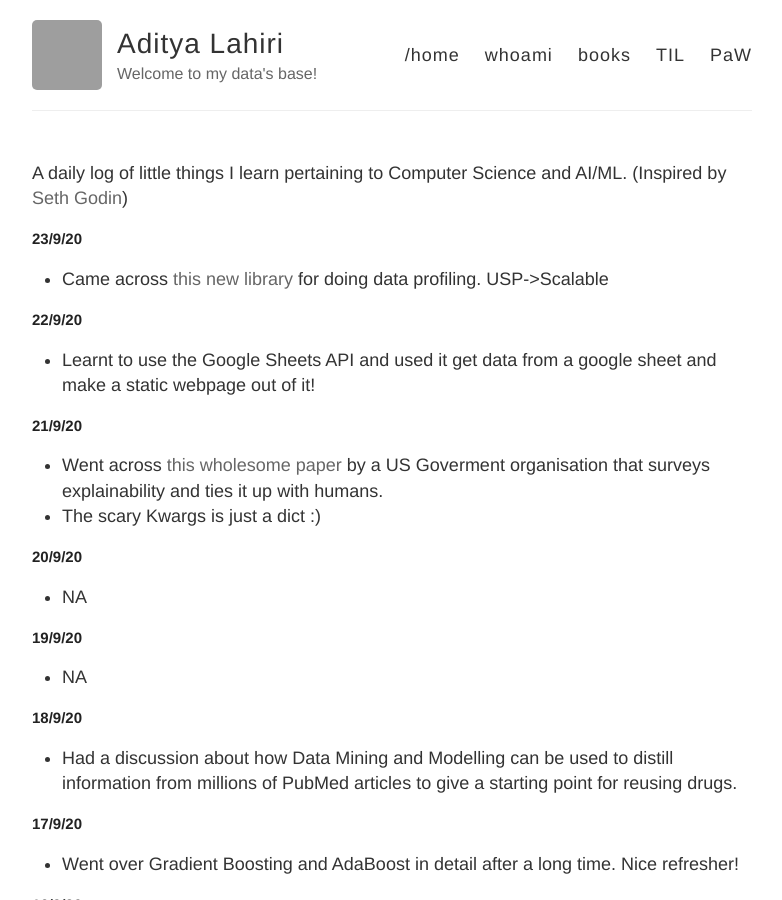
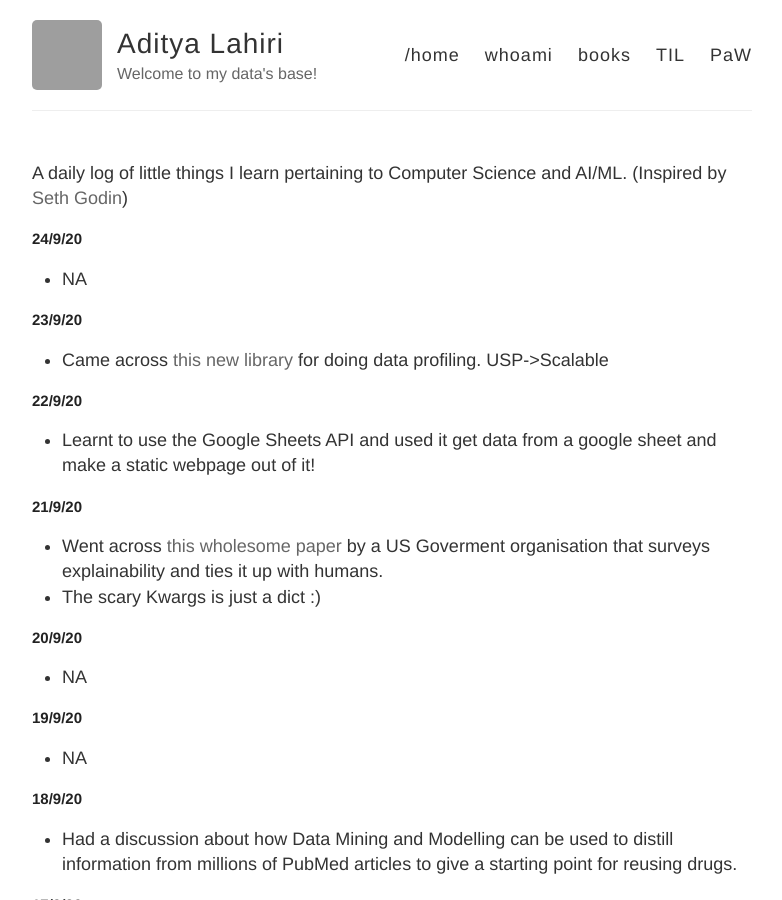
Before and after one commit to adityalahiri/adityalahiri.github.io, a Jekyll site: the page built from TIL.md, in a window 1280 px wide and 900 px high. Shown: the whole window, without its empty margins (248-1030 px from the left). Built offline with Jekyll 4.4.1, drawn with Linux system fonts in a browser that asks for light colours; our own code applies the rules of GitHub Pages for plain Markdown files; grey boxes are pictures that could not be loaded.

Commit message:
Update for 24/9

```diff
--- a/TIL.md
+++ b/TIL.md
@@ -1,5 +1,9 @@
 A daily log of little things I learn pertaining to Computer Science and AI/ML.
 (Inspired by [Seth Godin](https://seths.blog/))
+
+## 24/9/20
+
+* NA
 
 ## 23/9/20
 
```
